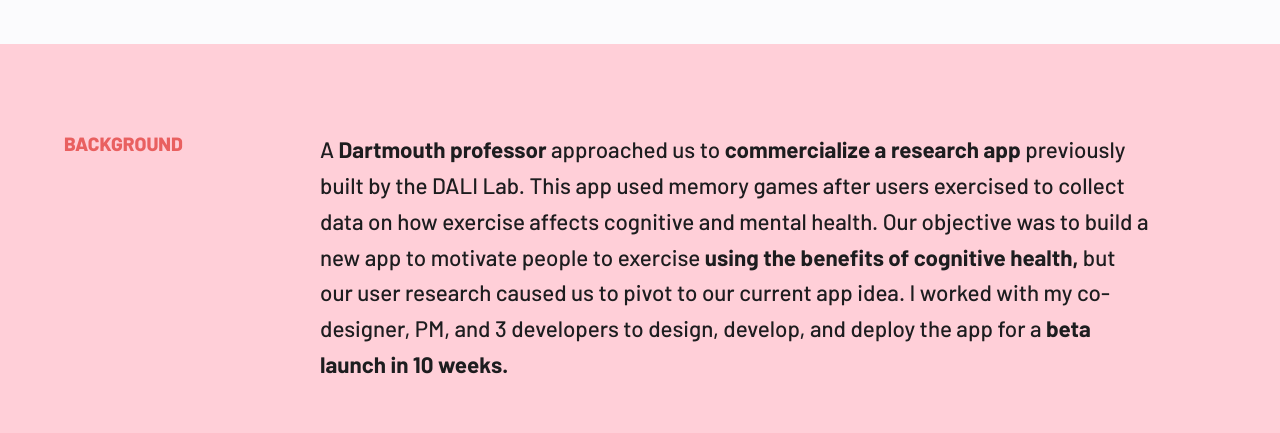
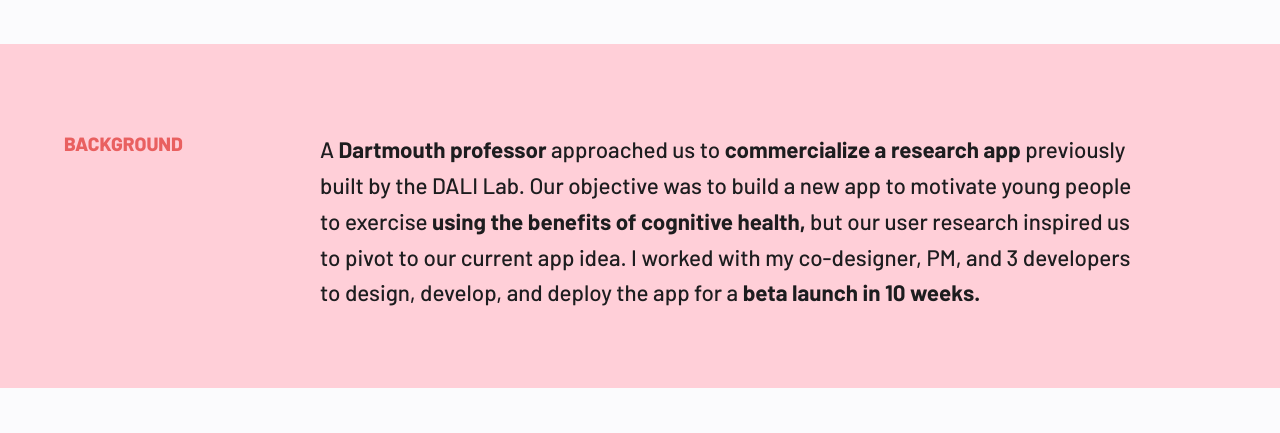
Before and after one commit to JustinChong123/personal-website, a React (Create React App) app: page /fitkitch-case-study in a window 1280 px wide. Shown: the part 1580-2013 px from the top of the page. Built offline with nearby package versions, Linux system fonts and the light colour scheme.

Commit message:
updated background for fitkitch

```diff
--- a/src/components/Projects/Case Studies/FitKitch.js
+++ b/src/components/Projects/Case Studies/FitKitch.js
@@ -53,7 +53,7 @@ function FitKitch() {
                         <h3 id="redCaseSideHeader">BACKGROUND</h3>
                     </div>
                     <div className="caseMain">
-                        <p id="backgroundText" className="caseText">A <span className="fitkitchBoldText">Dartmouth professor</span> approached us to <span className="fitkitchBoldText">commercialize a research app</span> previously built by the DALI Lab. This app used memory games after users exercised to collect data on how exercise affects cognitive and mental health. Our objective was to build a new app to motivate people to exercise <span className="fitkitchBoldText">using the benefits of cognitive health,</span> but our user research caused us to pivot to our current app idea. I worked with my co-designer, PM, and 3 developers to design, develop, and deploy the app for a <span className="fitkitchBoldText">beta launch in 10 weeks.</span></p>
+                        <p id="backgroundText" className="caseText">A <span className="fitkitchBoldText">Dartmouth professor</span> approached us to <span className="fitkitchBoldText">commercialize a research app</span> previously built by the DALI Lab. Our objective was to build a new app to motivate young people to exercise <span className="fitkitchBoldText">using the benefits of cognitive health,</span> but our user research inspired us to pivot to our current app idea. I worked with my co-designer, PM, and 3 developers to design, develop, and deploy the app for a <span className="fitkitchBoldText">beta launch in 10 weeks.</span></p>
                     </div>
                 </div>
 
```
